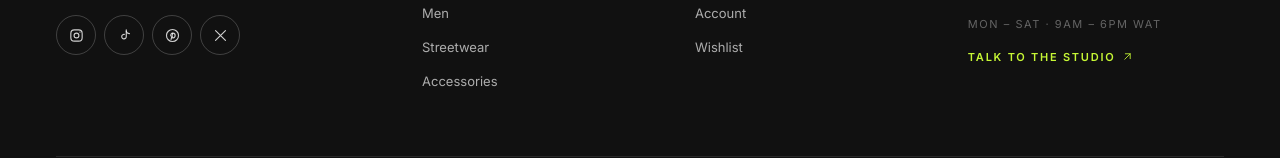
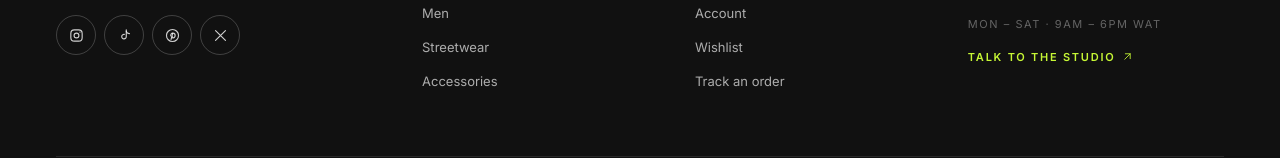
Before and after one commit to dbobmanuel29-hue/elevn, a Next.js app: page /terms in a window 1280 px wide. Shown: the part 1565-1723 px from the top of the page. Built offline with nearby package versions, Linux system fonts and the light colour scheme.

Commit message:
Add order tracking link to footer

```diff
--- a/src/components/footer.tsx
+++ b/src/components/footer.tsx
@@ -26,6 +26,7 @@ const COMPANY_LINKS = [
   { href: "/contact", label: "Contact" },
   { href: "/account", label: "Account" },
   { href: "/wishlist", label: "Wishlist" },
+  { href: "/track-order", label: "Track an order" },
 ];
 
 const SOCIALS = [
```
